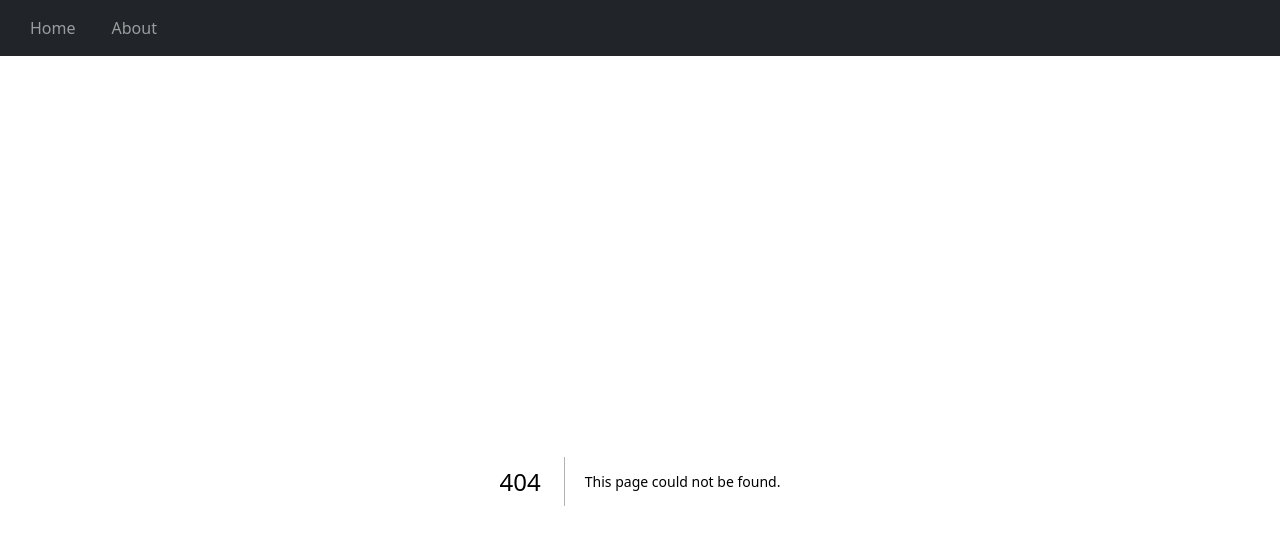
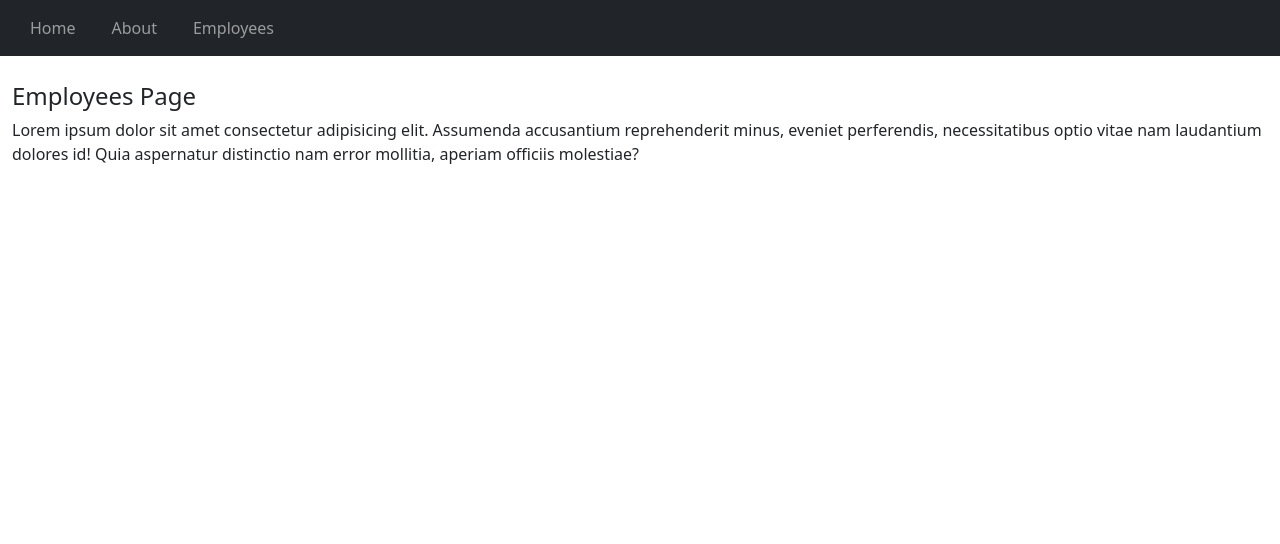
Before and after one commit to nayeftechno/sdk-implementation, a Next.js app: page /employees in a window 1280 px wide. Before the commit this address had no page. Shown: the top 544 px of the page. Built offline with nearby package versions, Linux system fonts and the light colour scheme.

Commit message:
feat: add Provider

```diff
--- a/components/Navbar.js
+++ b/components/Navbar.js
@@ -16,6 +16,11 @@ function Navbar() {
               About
             </Link>
           </li>
+          <li className="nav-item">
+            <Link className="nav-link" href={"/employees"}>
+              Employees
+            </Link>
+          </li>
         </ul>
       </div>
     </nav>
--- a/pages/_app.js
+++ b/pages/_app.js
@@ -2,15 +2,19 @@ import "../node_modules/bootstrap/dist/css/bootstrap.min.css";
 import "../styles/globals.css";
 import Layout from "../components/Layout";
 import Navbar from "../components/Navbar";
+import EmployeeStore from "../sdk/stores/EmployeeStore";
+import { EmployeeContextProvider } from "../contexts/EmployeeContext";
+
+const store = new EmployeeStore();
 
 function MyApp({ Component, pageProps }) {
   return (
-    <>
+    <EmployeeContextProvider store={store}>
       <Navbar />
       <Layout>
         <Component {...pageProps} />
       </Layout>
-    </>
+    </EmployeeContextProvider>
   );
 }
 
--- /dev/null
+++ b/pages/employees/index.js
@@ -0,0 +1,20 @@
+import RenderHead from "../../components/RenderHead";
+
+export default function EmployeesPage() {
+  return (
+    <>
+      <RenderHead pageTitle="Employees" />
+      <div className="row">
+        <h4>Employees Page</h4>
+        <div className="col-md-12">
+          <p>
+            Lorem ipsum dolor sit amet consectetur adipisicing elit. Assumenda
+            accusantium reprehenderit minus, eveniet perferendis, necessitatibus
+            optio vitae nam laudantium dolores id! Quia aspernatur distinctio
+            nam error mollitia, aperiam officiis molestiae?
+          </p>
+        </div>
+      </div>
+    </>
+  );
+}
```
